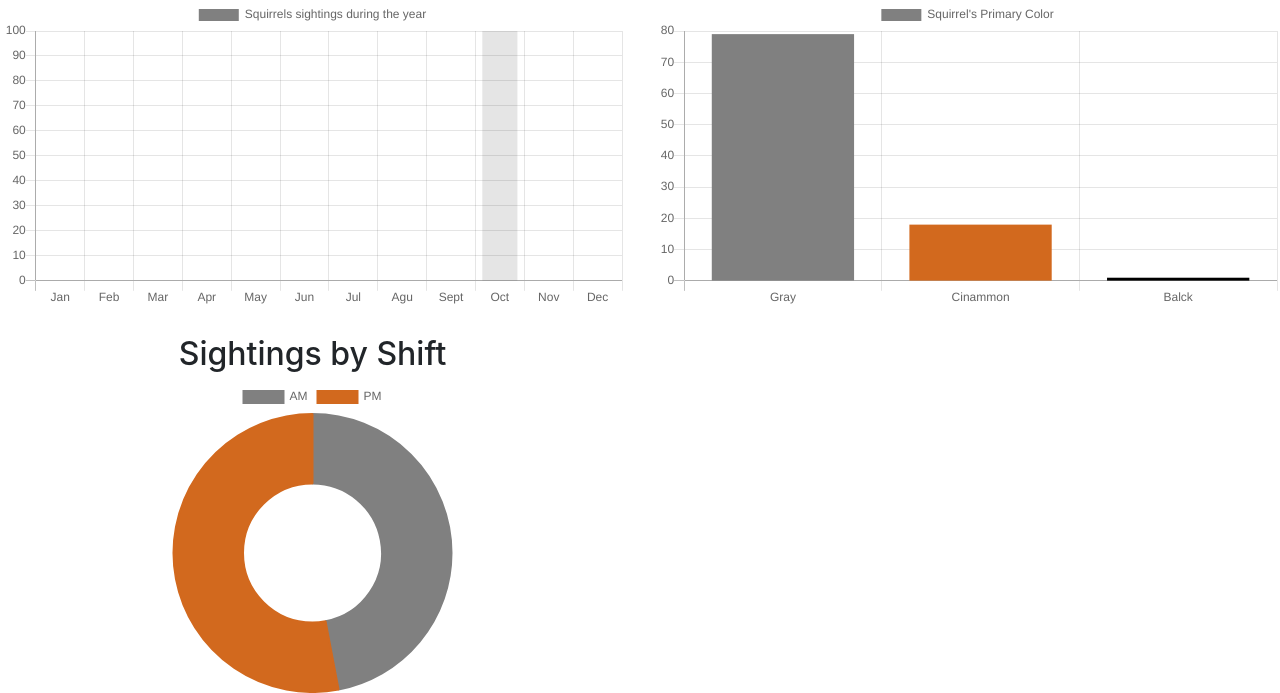
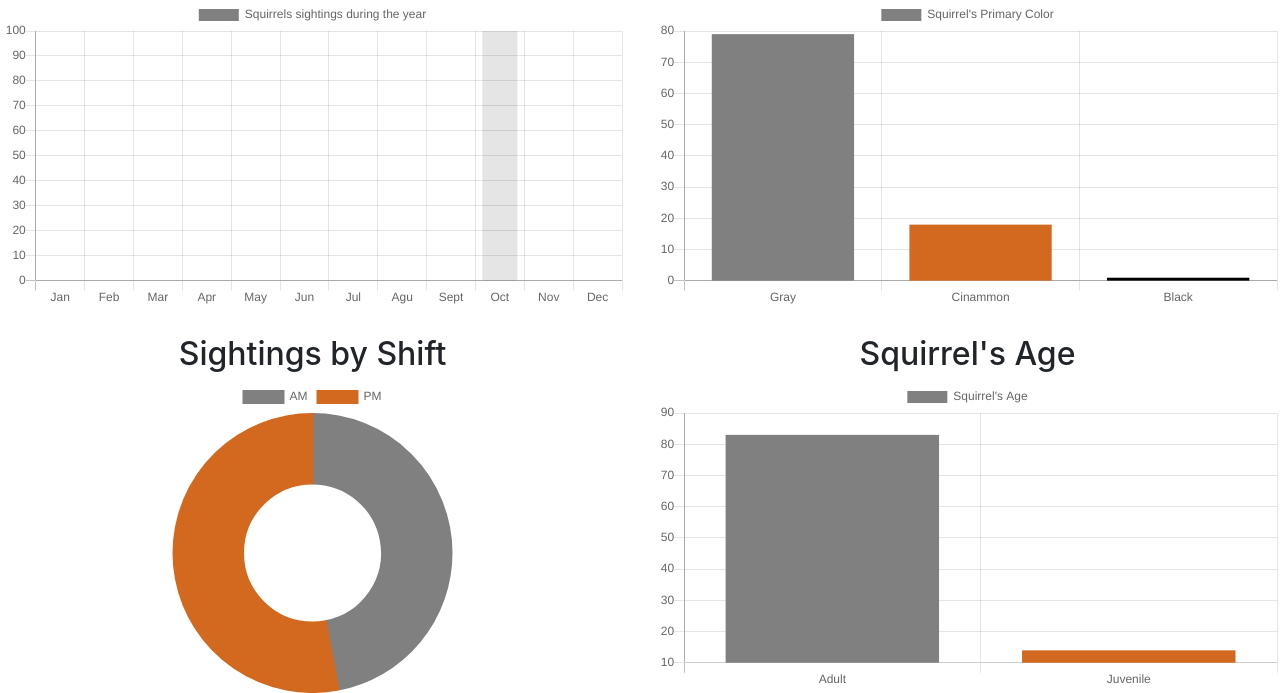
Before and after one commit to MaximilianoVedoya/Group25_TFA, a Django app: page / in a window 1280 px wide. Shown: the part 113-806 px from the top of the page. Run offline with Django 3.2, Linux system fonts and the light colour scheme; data comes from the database, SQL or seed files in the repository; a map, chart or similar area stays blank; some libraries are stand-ins or nearby versions.

Commit message:
Edit stats

```diff
--- a/sightings/views.py
+++ b/sightings/views.py
@@ -38,15 +38,15 @@ def home_view(request, *args,**kwargs):
     primary_color=[color_[i] for i in ['Gray','Cinnamon','Black']]
 
      #creates a list that counts the number of squirrels by age
-    age_={'Adult':0,'Juvenile':0}
+    age_={'Adult':0, 'Juvenile':0}
 
     for squirrel_age in ['Adult','Juvenile']:
         for i in length:
             if obj[i]["Age"] == squirrel_age:
                 age_[squirrel_age]+=1
-    _Age=[age_[i] for i in ['Adult','Juvenile']]
+    Age=[age_[i] for i in ['Adult','Juvenile']]
 
-
+    #creates a pie chart of sightings by shift
     shift_={"AM":0, "PM":0}
     for shift in ["AM","PM"]:
         for i in length:
@@ -58,7 +58,7 @@ def home_view(request, *args,**kwargs):
     info={
         "siquirrel_month": list_squirrels,
         "primary_color": primary_color,
-        "Age": _Age,
+        "Age": Age,
         "Shift":Shift
 
     }
--- a/templates/home.html
+++ b/templates/home.html
@@ -22,10 +22,10 @@
         <canvas id="Sightings by shift"></canvas>
         </div>
         <div class="col-sm-6">
-                <canvas id="Squirrel's Primary Color"></canvas>
+            <h2 style="text-align: center;">Squirrel's Age</h2>
+         <canvas id="Squirrel's Age"></canvas>
         </div>
 </div>
-
 
 <script>
 
@@ -39,7 +39,7 @@ setchart(labels_1,data_1,name_1,title_1,type_1)
 
 
 "Graph 2 Bar chart that represents the number of sqirrels saw per month"
-var labels_2 = ['Gray','Cinammon','Balck'];
+var labels_2 = ['Gray','Cinammon','Black'];
 var data_2= {{primary_color}};
 var name_2= "Squirrel's Primary Color"
 var title_2="Squirrel's Primary Color"
```
